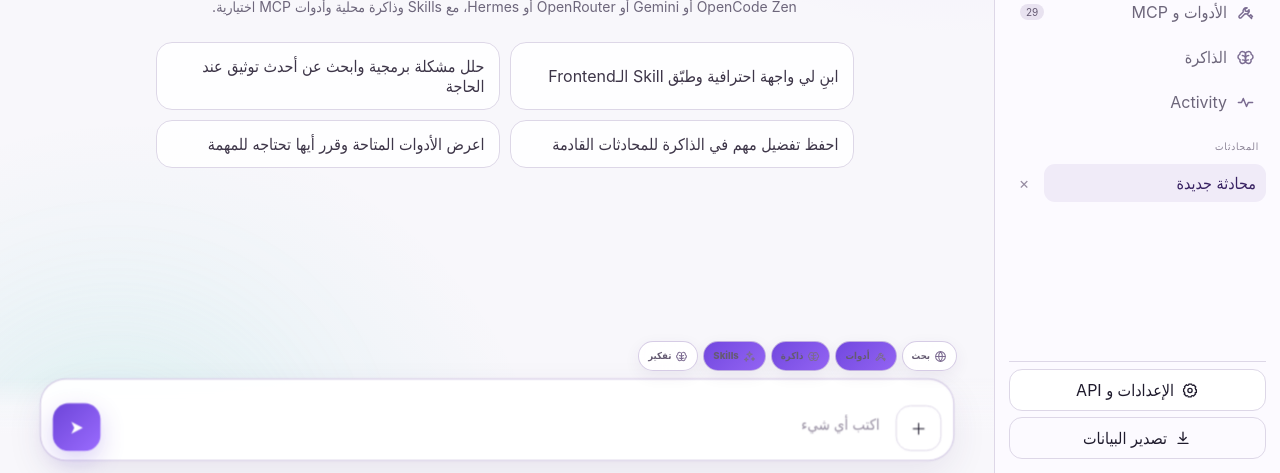
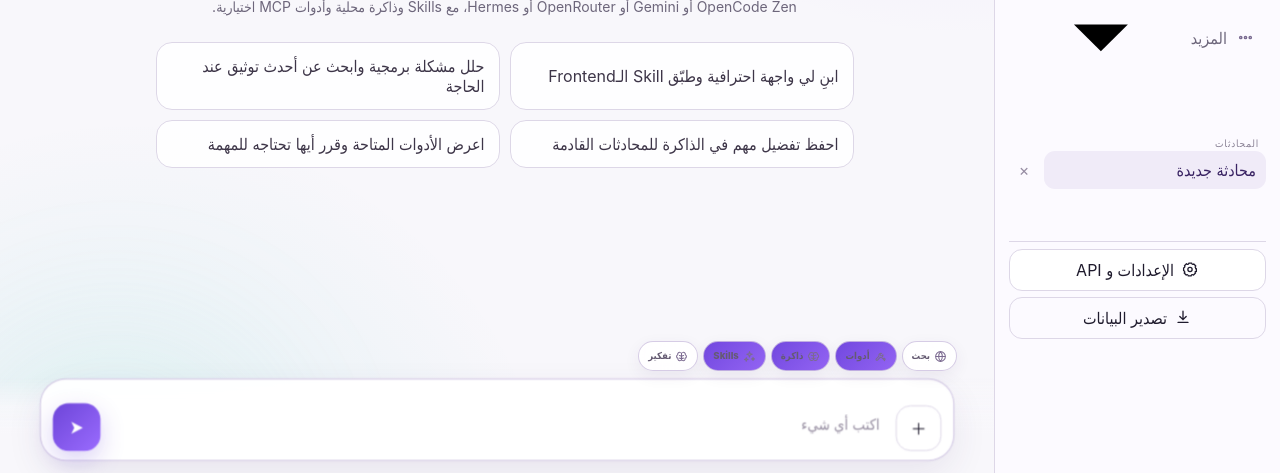
Before and after one commit to medomohamed22/AiApp, a website: page index.html in a window 1280 px wide. Shown: the part 327-800 px from the top of the page. Drawn offline with Linux system fonts and the light colour scheme.

Commit message:
Add files via upload

```diff
--- a/index.html
+++ b/index.html
@@ -5,24 +5,29 @@
 <meta name="viewport" content="width=device-width,initial-scale=1,viewport-fit=cover" />
 <meta name="theme-color" content="#f7f5ff" />
 <title>AiWay — AI Agent</title>
-<link rel="stylesheet" href="/assets/app.css?v=4.3-ui" />
+<link rel="stylesheet" href="/assets/app.css?v=4.4-sidebar" />
 </head>
 <body>
 <div class="app">
   <aside class="sidebar" id="sidebar">
     <div class="brand"><div class="brandmark">A</div><div class="brandtext"><b>AiWay</b><small>AI Assistant • Coding • Smart Tools</small></div><button class="btn icon mobile-only" id="closeSidebar" aria-label="إغلاق القائمة"><svg class="ui-icon" viewBox="0 0 24 24" aria-hidden="true"><path d="M6 6l12 12M18 6 6 18"/></svg></button></div>
     <button class="btn primary full" id="newChatBtn">＋ محادثة جديدة</button>
+    <div class="sidebar-scroll" id="sidebarScroll">
       <div class="navgroup">
         <button class="navitem active" data-open="chat"><svg class="ui-icon" viewBox="0 0 24 24" aria-hidden="true"><path d="M5.5 18.5 4 21l4-1.5A8.5 8.5 0 1 0 5.5 18.5Z"/><path d="M8 11.5h.01M12 11.5h.01M16 11.5h.01"/></svg><span>المحادثة</span></button>
         <button class="navitem" data-open="projects"><svg class="ui-icon" viewBox="0 0 24 24" aria-hidden="true"><rect x="3.5" y="4" width="7" height="7" rx="2"/><rect x="13.5" y="4" width="7" height="7" rx="2"/><rect x="3.5" y="14" width="7" height="6" rx="2"/><rect x="13.5" y="14" width="7" height="6" rx="2"/></svg><span>Projects</span> <span class="count" id="projectCount">1</span></button>
         <button class="navitem" data-open="artifacts"><svg class="ui-icon" viewBox="0 0 24 24" aria-hidden="true"><path d="M7 3.5h7l4 4V20a1 1 0 0 1-1 1H7a1 1 0 0 1-1-1V4.5a1 1 0 0 1 1-1Z"/><path d="M14 3.5V8h4M10 12l-2 2 2 2M14 12l2 2-2 2"/></svg><span>Artifacts</span> <span class="count" id="artifactCount">0</span></button>
-      <button class="navitem" data-open="skills"><svg class="ui-icon" viewBox="0 0 24 24" aria-hidden="true"><path d="m12 3 1.25 3.75L17 8l-3.75 1.25L12 13l-1.25-3.75L7 8l3.75-1.25L12 3Z"/><path d="m18.5 13.5.75 2.25 2.25.75-2.25.75-.75 2.25-.75-2.25-2.25-.75 2.25-.75.75-2.25Z"/><path d="m6 14 .85 2.55L9.4 17.4l-2.55.85L6 20.8l-.85-2.55-2.55-.85 2.55-.85L6 14Z"/></svg><span>Skills</span> <span class="count" id="skillCount">0</span></button>
-      <button class="navitem" data-open="tools"><svg class="ui-icon" viewBox="0 0 24 24" aria-hidden="true"><path d="M14.2 6.2a4 4 0 0 0-5.1 5.1L4.2 16.2a1.6 1.6 0 0 0 2.3 2.3l4.9-4.9a4 4 0 0 0 5.1-5.1l-2.2 2.2-2.5-.5-.5-2.5 2.9-1.5Z"/><path d="m14.8 14.8 4.9 4.9"/><path d="m17.2 16.2 1.4-1.4 2.2 2.2-1.4 1.4"/></svg><span>الأدوات و MCP</span> <span class="count" id="toolCount">0</span></button>
-      <button class="navitem" data-open="memory"><svg class="ui-icon" viewBox="0 0 24 24" aria-hidden="true"><path d="M9.2 4.7A3.2 3.2 0 0 0 4.8 8a3.5 3.5 0 0 0 .4 6.7 3.3 3.3 0 0 0 4 4.6c1.1-.2 2-.8 2.8-1.7V6.4a4 4 0 0 0-2.8-1.7Z"/><path d="M14.8 4.7A3.2 3.2 0 0 1 19.2 8a3.5 3.5 0 0 1-.4 6.7 3.3 3.3 0 0 1-4 4.6c-1.1-.2-2-.8-2.8-1.7V6.4a4 4 0 0 1 2.8-1.7Z"/><path d="M8 9.5c1.5 0 2.6.7 4 2M16 9.5c-1.5 0-2.6.7-4 2M8.2 15c1.2-.1 2.2.3 3.8 1.5M15.8 15c-1.2-.1-2.2.3-3.8 1.5"/></svg><span>الذاكرة</span></button>
-      <button class="navitem" data-open="timeline"><svg class="ui-icon" viewBox="0 0 24 24" aria-hidden="true"><path d="M3 12h4l2.2-5 4.1 10 2.3-5H21"/></svg><span>Activity</span></button>
+        <button class="navitem more-toggle" id="moreNavToggle" type="button" aria-expanded="false" aria-controls="moreNavItems"><svg class="ui-icon" viewBox="0 0 24 24" aria-hidden="true"><circle cx="6" cy="12" r="1.4"/><circle cx="12" cy="12" r="1.4"/><circle cx="18" cy="12" r="1.4"/></svg><span>المزيد</span><svg class="more-chevron" viewBox="0 0 24 24" aria-hidden="true"><path d="m8 10 4 4 4-4"/></svg></button>
+        <div class="more-nav" id="moreNavItems" hidden>
+          <button class="navitem subnav" data-open="skills"><svg class="ui-icon" viewBox="0 0 24 24" aria-hidden="true"><path d="m12 3 1.25 3.75L17 8l-3.75 1.25L12 13l-1.25-3.75L7 8l3.75-1.25L12 3Z"/><path d="m18.5 13.5.75 2.25 2.25.75-2.25.75-.75 2.25-.75-2.25-2.25-.75 2.25-.75.75-2.25Z"/><path d="m6 14 .85 2.55L9.4 17.4l-2.55.85L6 20.8l-.85-2.55-2.55-.85 2.55-.85L6 14Z"/></svg><span>Skills</span> <span class="count" id="skillCount">0</span></button>
+          <button class="navitem subnav" data-open="tools"><svg class="ui-icon" viewBox="0 0 24 24" aria-hidden="true"><path d="M14.2 6.2a4 4 0 0 0-5.1 5.1L4.2 16.2a1.6 1.6 0 0 0 2.3 2.3l4.9-4.9a4 4 0 0 0 5.1-5.1l-2.2 2.2-2.5-.5-.5-2.5 2.9-1.5Z"/><path d="m14.8 14.8 4.9 4.9"/><path d="m17.2 16.2 1.4-1.4 2.2 2.2-1.4 1.4"/></svg><span>الأدوات و MCP</span> <span class="count" id="toolCount">0</span></button>
+          <button class="navitem subnav" data-open="memory"><svg class="ui-icon" viewBox="0 0 24 24" aria-hidden="true"><path d="M9.2 4.7A3.2 3.2 0 0 0 4.8 8a3.5 3.5 0 0 0 .4 6.7 3.3 3.3 0 0 0 4 4.6c1.1-.2 2-.8 2.8-1.7V6.4a4 4 0 0 0-2.8-1.7Z"/><path d="M14.8 4.7A3.2 3.2 0 0 1 19.2 8a3.5 3.5 0 0 1-.4 6.7 3.3 3.3 0 0 1-4 4.6c-1.1-.2-2-.8-2.8-1.7V6.4a4 4 0 0 1 2.8-1.7Z"/><path d="M8 9.5c1.5 0 2.6.7 4 2M16 9.5c-1.5 0-2.6.7-4 2M8.2 15c1.2-.1 2.2.3 3.8 1.5M15.8 15c-1.2-.1-2.2.3-3.8 1.5"/></svg><span>الذاكرة</span></button>
+          <button class="navitem subnav" data-open="timeline"><svg class="ui-icon" viewBox="0 0 24 24" aria-hidden="true"><path d="M3 12h4l2.2-5 4.1 10 2.3-5H21"/></svg><span>Activity</span></button>
+        </div>
       </div>
       <div class="section-label">المحادثات</div>
       <div class="chat-list" id="chatList"></div>
+    </div>
     <div class="sidebar-foot">
       <button class="btn full" id="settingsBtn"><svg class="ui-icon" viewBox="0 0 24 24" aria-hidden="true"><circle cx="12" cy="12" r="3"/><path d="M19.4 15a1.7 1.7 0 0 0 .34 1.87l.06.06-2.83 2.83-.06-.06A1.7 1.7 0 0 0 15 19.4a1.7 1.7 0 0 0-1 .6 1.7 1.7 0 0 0-.4 1.1V21H9.6v-.1A1.7 1.7 0 0 0 8.55 19.4a1.7 1.7 0 0 0-1.87.34l-.06.06-2.83-2.83.06-.06A1.7 1.7 0 0 0 4.6 15a1.7 1.7 0 0 0-.6-1 1.7 1.7 0 0 0-1.1-.4H3V9.6h.1A1.7 1.7 0 0 0 4.6 8.55a1.7 1.7 0 0 0-.34-1.87l-.06-.06 2.83-2.83.06.06A1.7 1.7 0 0 0 9 4.6a1.7 1.7 0 0 0 1-.6 1.7 1.7 0 0 0 .4-1.1V3h4v.1A1.7 1.7 0 0 0 15.45 4.6a1.7 1.7 0 0 0 1.87-.34l.06-.06 2.83 2.83-.06.06A1.7 1.7 0 0 0 19.4 9c.34.3.55.64.6 1 .04.26.04.54.04.8H21v4h-.1A1.7 1.7 0 0 0 19.4 15Z"/></svg><span>الإعدادات و API</span></button>
       <button class="btn full ghost" id="exportBtn"><svg class="ui-icon" viewBox="0 0 24 24" aria-hidden="true"><path d="M12 3v12M7.5 10.5 12 15l4.5-4.5"/><path d="M5 19h14"/></svg><span>تصدير البيانات</span></button>
@@ -227,6 +232,6 @@
 <div class="askbox" id="askBox"><h3>السماح بتشغيل الأداة؟</h3><p id="askText"></p><pre id="askArgs"></pre><div class="row"><button class="btn primary grow" id="askAllow">سماح هذه المرة</button><button class="btn" id="askDeny">رفض</button></div></div>
 <div class="secretbox" id="secretBox" role="dialog" aria-modal="true" aria-labelledby="secretTitle"><h3 id="secretTitle">إضافة Secret للمشروع</h3><p id="secretHelp">أدخل قيمة المفتاح. سيتم إرسالها مباشرة إلى Vercel ولن تدخل إلى المحادثة.</p><div><span class="secret-key" id="secretKeyLabel">API_KEY</span></div><div style="height:9px"></div><input class="field" id="secretValueInput" type="password" autocomplete="new-password" placeholder="الصق API key هنا" /><div class="secret-security"><span>🔒</span><span>القيمة لا تُحفظ في IndexedDB أو Artifacts أو رسائل المحادثة، ولا يتم إرجاعها من الأداة للنموذج.</span></div><div class="row wrap"><a class="btn sm" id="secretProviderLink" href="#" target="_blank" rel="noopener noreferrer" style="display:none">فتح لوحة مزود الـAPI ↗</a><span class="grow"></span><button class="btn" id="secretCancelBtn">إلغاء</button><button class="btn primary" id="secretSaveBtn">حفظ في Vercel</button></div></div>
 
-<script src="/assets/app.js?v=4.3-ui" defer></script>
+<script src="/assets/app.js?v=4.4-sidebar" defer></script>
 </body>
 </html>
```
Lines whose indentation alone changed are shown as unchanged.
